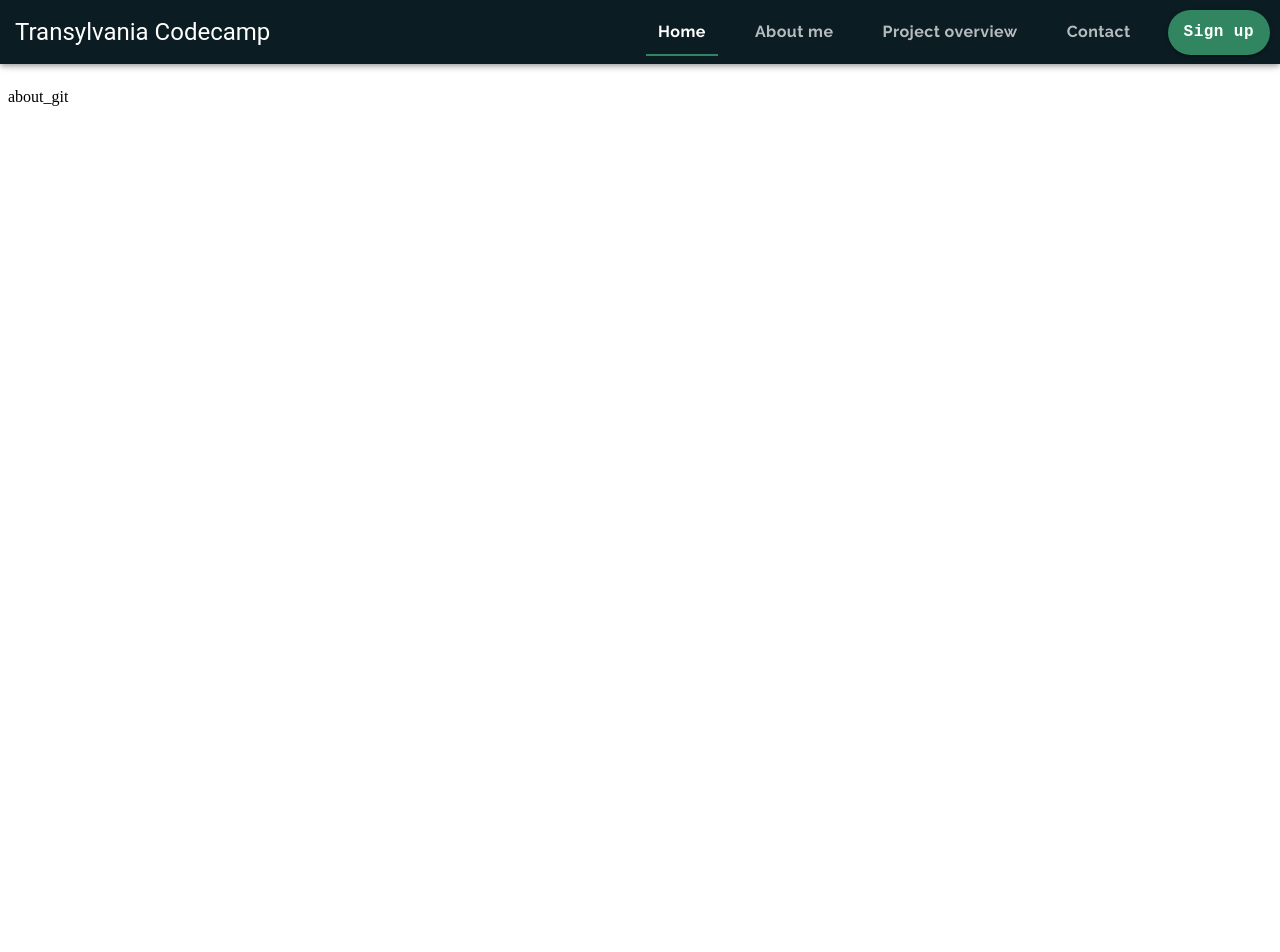
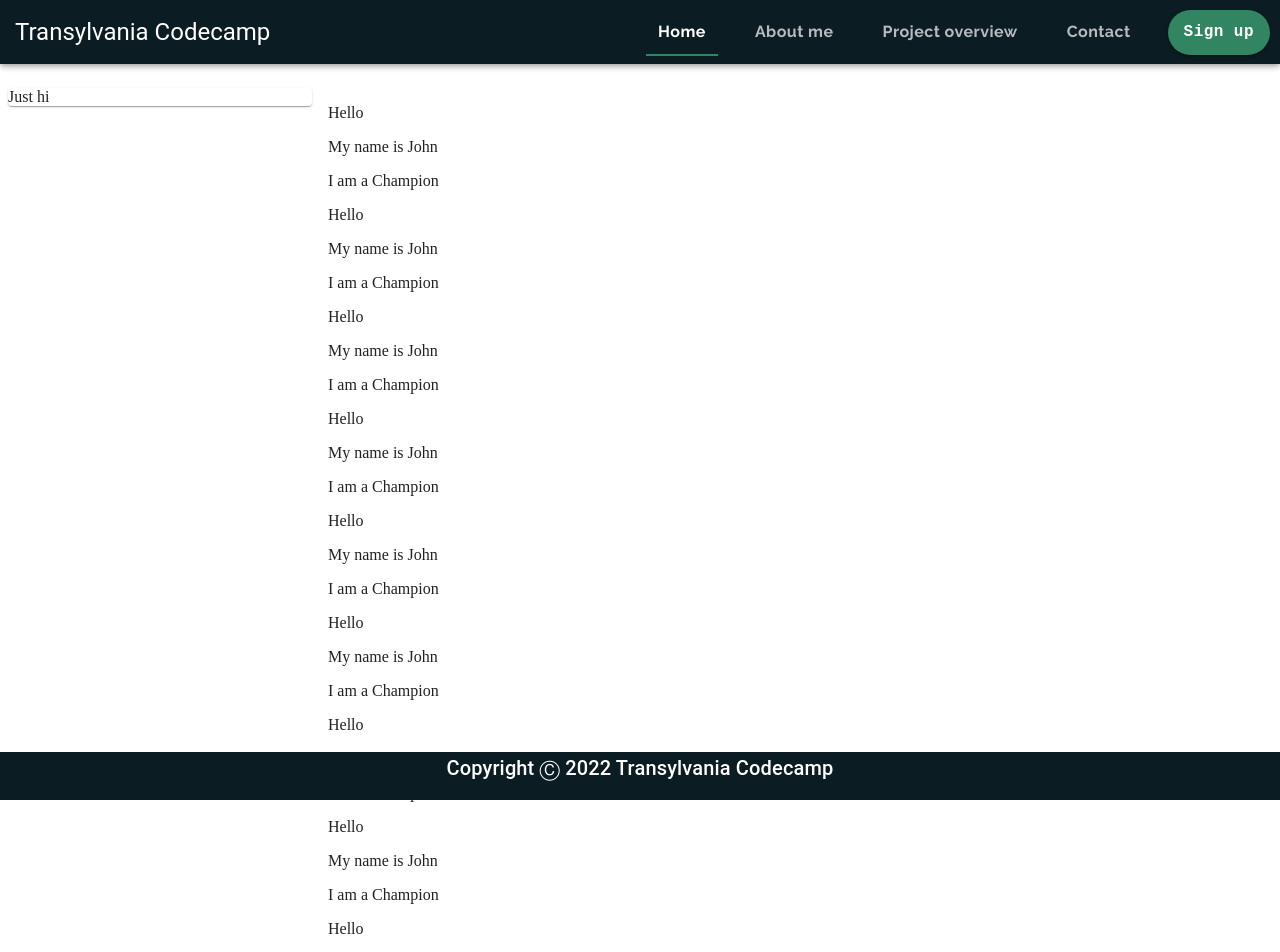
Before and after one commit to just1programmer/learn-java-the-fun-way, a React (Create React App) app in the folder learn-java-the-fun-way/: page /git in a window 1280 px wide. Shown: the top 952 px of the page. Before the commit the page ends 800 px from the top, so only its background shows below. Built offline with nearby package versions, Linux system fonts and the light colour scheme.

Commit message:
created footer , grid layout for content .

```diff
--- a/learn-java-the-fun-way/src/components/App.js
+++ b/learn-java-the-fun-way/src/components/App.js
@@ -81,11 +81,12 @@ import Home from '../pages/home'
 import Sign_up from '../pages/sign-up'
 import About_me from '../pages/about-me'
 import Header from './ui/Header'
-import { Typography } from '@material-ui/core'
+import { Grid, Paper, Typography } from '@material-ui/core'
 import { ThemeProvider } from '@material-ui/styles'
 import theme from './ui/Theme'
 import Contact from '../pages/contact'
 import Project_Overview from '../pages/project-overview'
+import Footer from './ui/Footer'
 
 const App = ()=> {
     return(
@@ -93,8 +94,12 @@ const App = ()=> {
             {/*Here we will use a Header component */}
             <ThemeProvider theme={theme}>
                 <Header/>
-            </ThemeProvider>
-            <Routes>
+                <Grid container spacing={2}>
+                    <Grid item xs={3}>
+                        <Paper>Just hi</Paper>
+                    </Grid>
+                    <Grid item xs={9}>
+                          <Routes>
                 <Route path="/"/>
                 <Route path='basic-java-fundamentals' element={<Basic_java_fundamentals/>}/>
                 <Route path='data-types' element={<Data_types/>} />
@@ -179,7 +184,10 @@ const App = ()=> {
                 <Route path='project-overview' element={<Project_Overview/>}/>
                 <Route path='*' element={<ErrorPage/>} />
             </Routes>
-
+                    </Grid>
+                </Grid>
+                <Footer />
+            </ThemeProvider>
             {/* Here we will use a Footer element */}
         </Router>
 
--- /dev/null
+++ b/learn-java-the-fun-way/src/components/ui/Footer.js
@@ -0,0 +1,32 @@
+import React from 'react'
+import { Grid, makeStyles, Paper, Typography } from '@material-ui/core'
+
+
+const useStyles = makeStyles(theme => ({
+  footer: {
+    position: 'fixed',
+    left: 0,
+    bottom: 0,
+    width:'100%',
+    height:'6vh',
+    backgroundColor:'#0c1c23',
+    color: 'white',
+    textAlign: 'center',
+  }
+}))
+
+export default function Footer() {
+
+  const classes = useStyles();
+
+  return (
+    <div className={classes.footer} >
+         <Grid container spacing={5}>
+            <Grid item xs={12} >
+              <Typography variant='h6'>Copyright Ⓒ 2022 Transylvania Codecamp</Typography>
+            </Grid>
+
+         </Grid>
+    </div>
+  )
+}
--- a/learn-java-the-fun-way/src/pages/about-git.js
+++ b/learn-java-the-fun-way/src/pages/about-git.js
@@ -1,8 +1,82 @@
+import { Paper } from '@material-ui/core'
 import React from 'react'
+
 
 function About_git() {
   return (
-    <div>about_git</div>
+    <div>
+      <Paper elevation={0}>
+        <p>Hello</p>
+        <p>My name is John</p>
+        <p>I am a Champion</p>
+        <p>Hello</p>
+        <p>My name is John</p>
+        <p>I am a Champion</p>
+        <p>Hello</p>
+        <p>My name is John</p>
+        <p>I am a Champion</p>
+        <p>Hello</p>
+        <p>My name is John</p>
+        <p>I am a Champion</p>
+        <p>Hello</p>
+        <p>My name is John</p>
+        <p>I am a Champion</p>
+        <p>Hello</p>
+        <p>My name is John</p>
+        <p>I am a Champion</p>
+        <p>Hello</p>
+        <p>My name is John</p>
+        <p>I am a Champion</p>
+        <p>Hello</p>
+        <p>My name is John</p>
+        <p>I am a Champion</p>
+        <p>Hello</p>
+        <p>My name is John</p>
+        <p>I am a Champion</p>
+        <p>Hello</p>
+        <p>My name is John</p>
+        <p>I am a Champion</p>
+        <p>Hello</p>
+        <p>My name is John</p>
+        <p>I am a Champion</p>
+        <p>Hello</p>
+        <p>My name is John</p>
+        <p>I am a Champion</p>
+        <p>Hello</p>
+        <p>My name is John</p>
+        <p>I am a Champion</p>
+        <p>Hello</p>
+        <p>My name is John</p>
+        <p>I am a Champion</p>
+        <p>Hello</p>
+        <p>My name is John</p>
+        <p>I am a Champion</p>
+        <p>Hello</p>
+        <p>My name is John</p>
+        <p>I am a Champion</p>
+        <p>Hello</p>
+        <p>My name is John</p>
+        <p>I am a Champion</p>
+        <p>Hello</p>
+        <p>My name is John</p>
+        <p>I am a Champion</p>
+        <p>Hello</p>
+        <p>My name is John</p>
+        <p>I am a Champion</p>
+        <p>Hello</p>
+        <p>My name is John</p>
+        <p>I am a Champion</p>
+        <p>Hello</p>
+        <p>My name is John</p>
+        <p>I am a Champion</p>
+        <p>Hello</p>
+        <p>My name is John</p>
+        <p>I am a Champion</p>
+
+      </Paper>
+
+
+    </div>
   )
 }
 
```
Also changed, not shown: learn-java-the-fun-way/src/components/ui/LateralDrawer.js (added).
